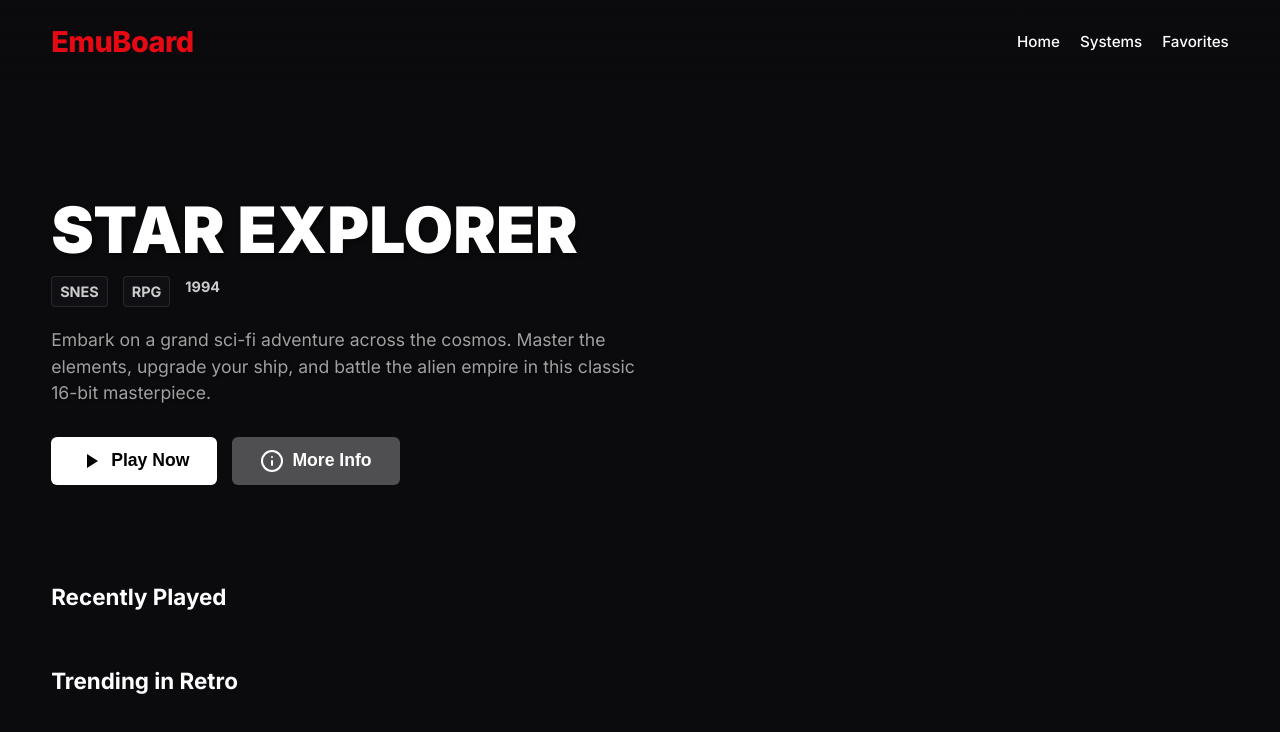
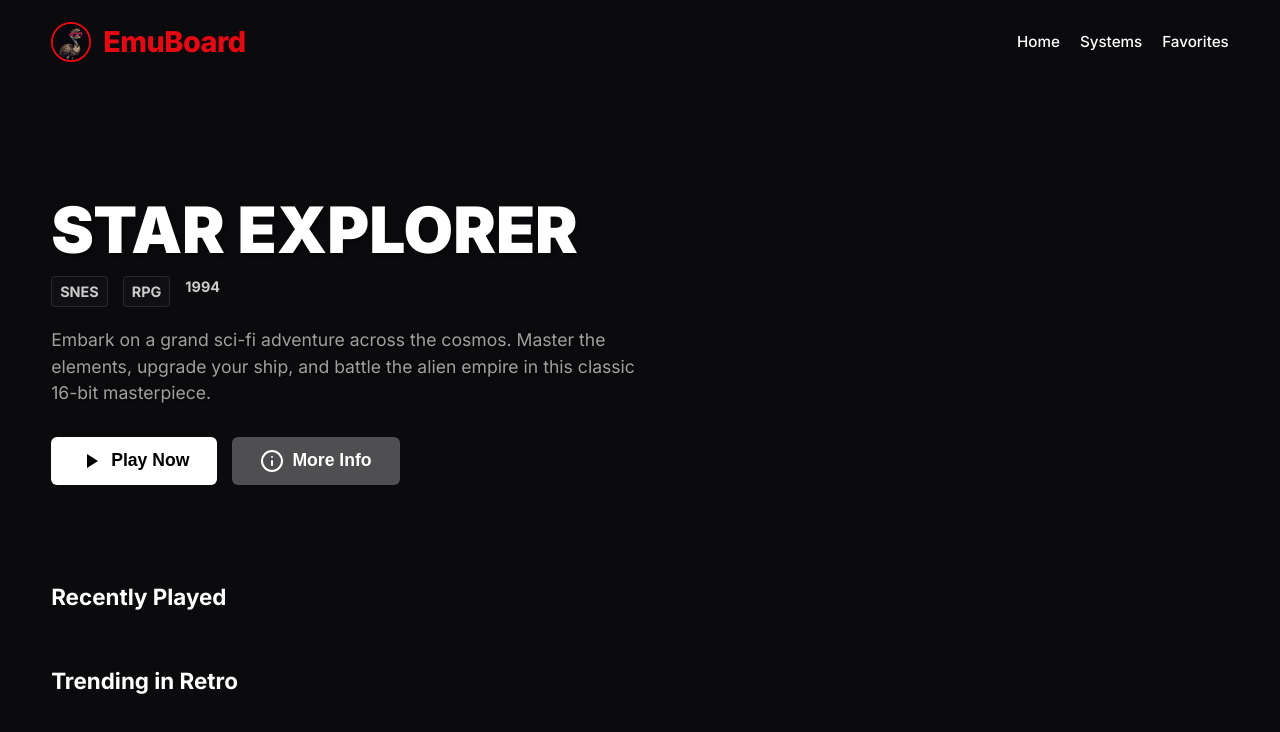
Before and after one commit to brnpal/EmuBoard, a website: page index.html in a window 1280 px wide. Drawn offline with Linux system fonts and the light colour scheme; no server answers.

Commit message:
Add custom Emu mascot avatar to navbar

```diff
--- a/index.html
+++ b/index.html
@@ -14,7 +14,10 @@
 
   <!-- Navigation -->
   <nav class="navbar" id="navbar">
-    <div class="logo">EmuBoard</div>
+    <div class="logo-container">
+      <img src="assets/emu_avatar.png" alt="Emu Mascot" class="logo-avatar" />
+      <div class="logo">EmuBoard</div>
+    </div>
     <ul class="nav-links">
       <li><a href="#">Home</a></li>
       <li><a href="#">Systems</a></li>
--- a/styles.css
+++ b/styles.css
@@ -40,6 +40,20 @@ body {
 .navbar.scrolled {
   background: var(--bg-color);
   box-shadow: 0 4px 20px rgba(0,0,0,0.5);
+}
+
+.logo-container {
+  display: flex;
+  align-items: center;
+  gap: 12px;
+}
+
+.logo-avatar {
+  width: 40px;
+  height: 40px;
+  border-radius: 50%;
+  object-fit: cover;
+  border: 2px solid var(--accent-color);
 }
 
 .logo {
```
Also changed, not shown: assets/emu_avatar.png (added).
